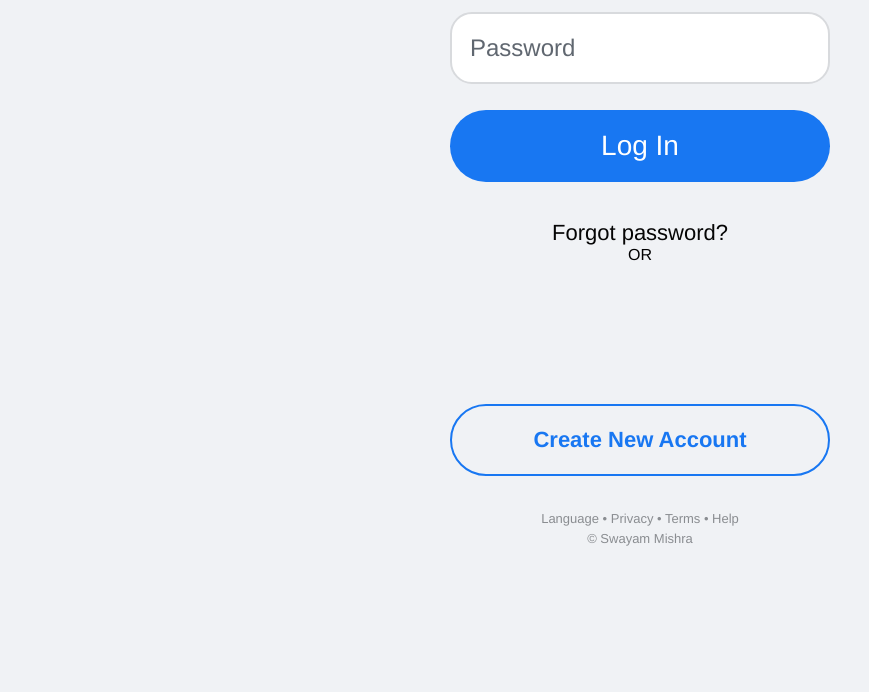
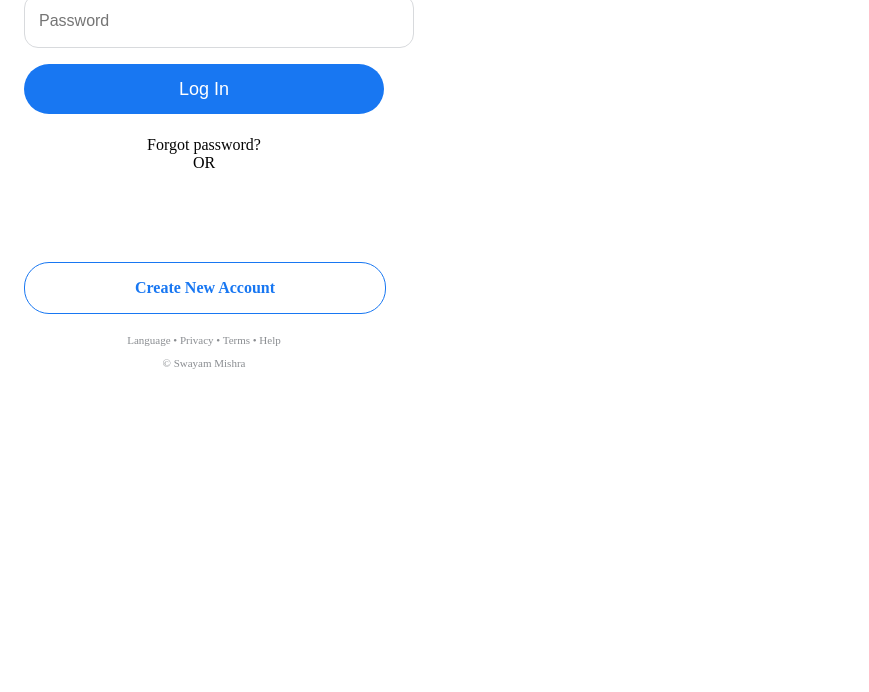
Before and after one commit to swayam40mishra-lgtm/instagram.com, a plain HTML site: page index.html in a window 1280 px wide. Shown: the part 108-800 px from the top of the page, without its empty margins (0-869 px from the left). Drawn offline with Linux system fonts and the light colour scheme.

Commit message:
Refactor CSS styles for improved layout and design

```diff
--- a/style.css
+++ b/style.css
@@ -1,128 +1,95 @@
-*{
-    margin:0;
-    padding:0;
-    box-sizing:border-box;
-    font-family: Helvetica, Arial, sans-serif;
-}
-
-body{
-    background:#f0f2f5;
-    min-height:100vh;
-    display:flex;
-    justify-content:center;
-}
-
 .container{
     width:100%;
-    max-width:420px;
+    max-width:360px;
     text-align:center;
-    padding:12px 20px 40px;
+    padding:10px 16px 30px;
 }
 
 .language{
+    font-size:13px;
     color:#65676b;
-    font-size:16px;
-    margin-top:8px;
+    margin-top:6px;
 }
 
 .logo-area{
-    margin-top:35px;
-    margin-bottom:55px;
+    margin-top:28px;
+    margin-bottom:40px;
 }
 
 .logo-area img{
-    width:95px;
-    height:95px;
+    width:70px;
+    height:70px;
     object-fit:contain;
 }
 
 .input-box{
     width:100%;
-    height:72px;
+    height:52px;
 
-    border:2px solid #d8dadd;
-    border-radius:22px;
+    border:1px solid #d8dadd;
+    border-radius:14px;
 
     background:white;
 
-    padding:0 18px;
+    padding:0 14px;
 
-    font-size:24px;
-    color:#606770;
+    font-size:16px;
 
-    margin-bottom:18px;
-
-    outline:none;
-}
-
-.input-box::placeholder{
-    color:#606770;
+    margin-bottom:12px;
 }
 
 .login-btn{
     width:100%;
-    height:72px;
+    height:50px;
 
     border:none;
-    border-radius:40px;
+    border-radius:25px;
 
     background:#1877f2;
 
     color:white;
 
-    font-size:28px;
+    font-size:18px;
     font-weight:500;
 
-    cursor:pointer;
-
-    margin-top:8px;
+    margin-top:4px;
 }
 
 .forgot{
     display:block;
 
-    margin-top:38px;
+    margin-top:22px;
+
+    font-size:16px;
+    color:#050505;
 
     text-decoration:none;
-
-    color:#050505;
-
-    font-size:22px;
-    font-weight:400;
 }
 
 .create-account{
+    width:100%;
+    height:50px;
+
     display:flex;
+    align-items:center;
+    justify-content:center;
 
-    justify-content:center;
-    align-items:center;
+    margin-top:90px;
 
-    width:100%;
-    height:72px;
-
-    margin-top:140px;
-
-    border:2px solid #1877f2;
-    border-radius:40px;
+    border:1px solid #1877f2;
+    border-radius:25px;
 
     color:#1877f2;
 
-    text-decoration:none;
-
-    font-size:22px;
+    font-size:16px;
     font-weight:600;
 
-    background:transparent;
+    text-decoration:none;
 }
 
 .footer{
-    margin-top:35px;
+    margin-top:20px;
 
+    font-size:11px;
     color:#8a8d91;
-
-    font-size:13px;
 }
-
-.footer p{
-    margin-top:5px;
-}
```
